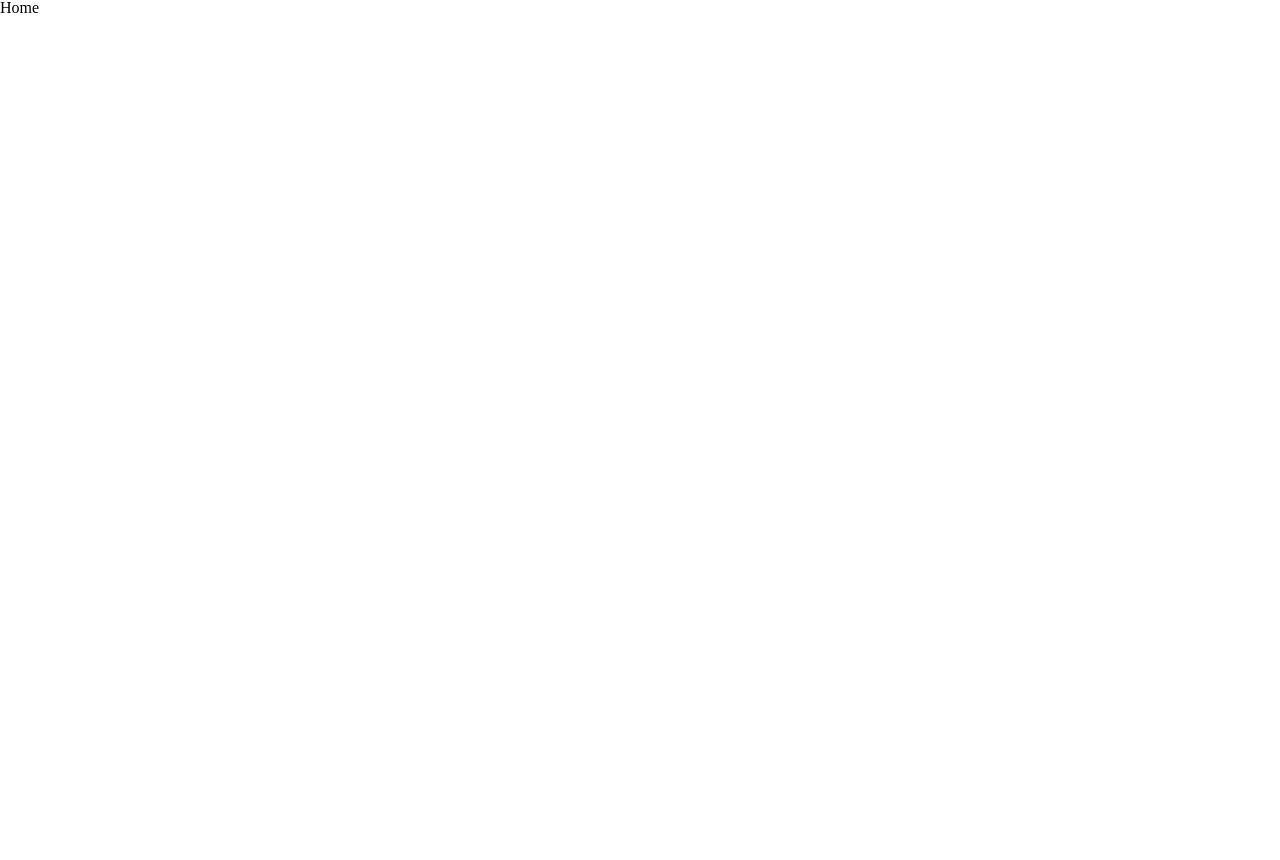
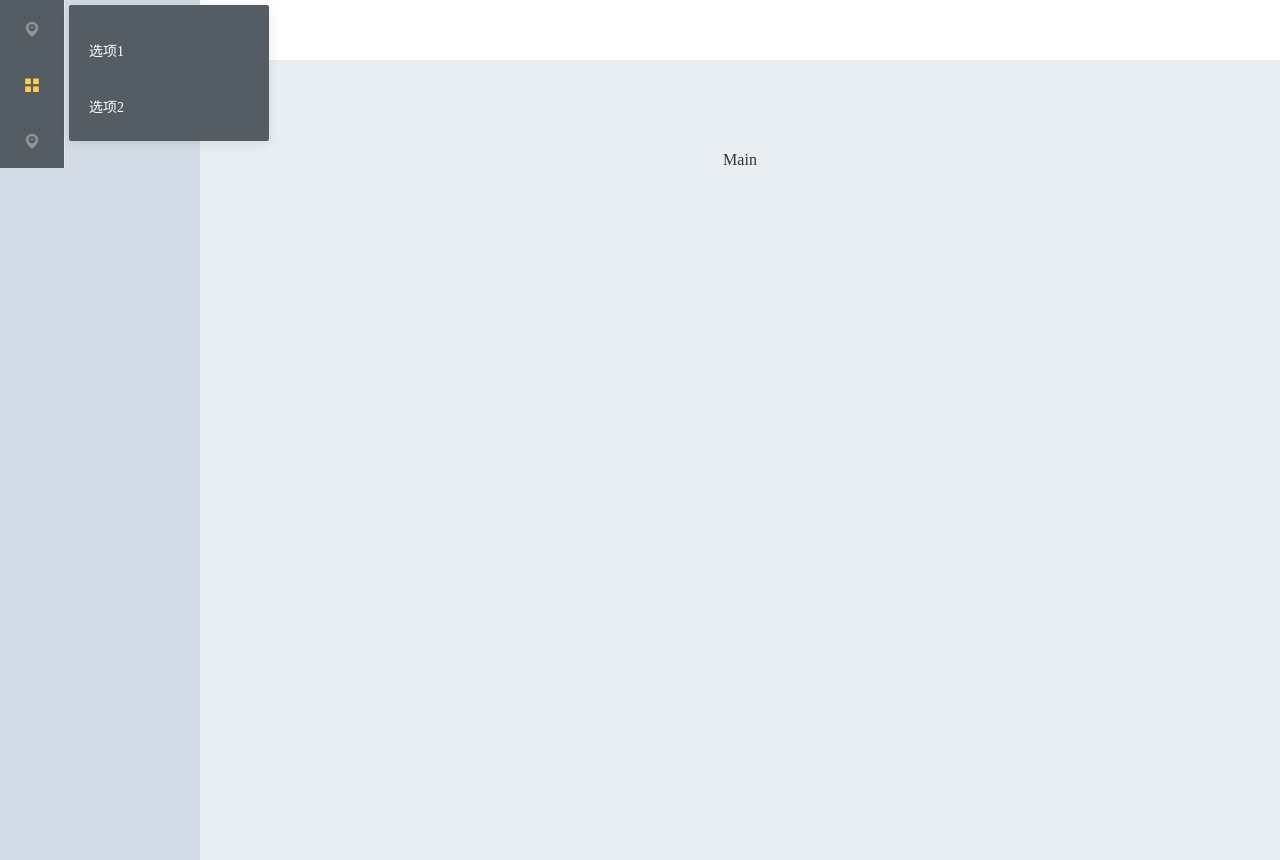
Before and after one commit to RoronuaHong/vue2, a Vue app in the folder v2-management/: page / in a window 1280 px wide. Before the commit the page ends 800 px from the top, so only its background shows below. Built offline with nearby package versions, Linux system fonts and the light colour scheme.

Commit message:
completed navbar part

```diff
--- a/v2-management/src/plugins/element.js
+++ b/v2-management/src/plugins/element.js
@@ -1,5 +1,9 @@
 import Vue from 'vue'
-import { Button, Input, Form, FormItem, Message } from 'element-ui'
+import {
+  Button, Input, Form, FormItem, Message, Aside,
+  Menu, MenuItem, Submenu,
+  Container, Main, Header, Footer, MenuItemGroup
+} from 'element-ui'
 
 Vue.prototype.$message = Message
 
@@ -7,3 +11,12 @@ Vue.use(Button)
 Vue.use(Input)
 Vue.use(Form)
 Vue.use(FormItem)
+Vue.use(Aside)
+Vue.use(Container)
+Vue.use(Main)
+Vue.use(Header)
+Vue.use(Footer)
+Vue.use(Menu)
+Vue.use(MenuItem)
+Vue.use(Submenu)
+Vue.use(MenuItemGroup)
--- a/v2-management/src/request/api.js
+++ b/v2-management/src/request/api.js
@@ -4,7 +4,7 @@ import instance from './request'
 const getCaptchaCodeApi = () => instance.get('/prod-api/captchaImage')
 
 // 登录请求
-const loginApi = params => instance.post('/prod-api/login')
+const loginApi = params => instance.post('/prod-api/login', params)
 
 export {
   getCaptchaCodeApi,
--- a/v2-management/src/request/request.js
+++ b/v2-management/src/request/request.js
@@ -1,4 +1,5 @@
 import axios from 'axios'
+import { Message } from 'element-ui'
 
 const instance = axios.create({
   baseURL: 'http://xue.cnkdl.cn:23683',
@@ -19,7 +20,16 @@ instance.interceptors.request.use(config => {
 
 // 响应拦截器
 instance.interceptors.response.use(res => {
-  return res.data
+  const data = res.data
+
+  if (data.code !== 200) {
+    // 处理失败逻辑
+    Message.error(data.msg || '请求发生错误')
+
+    return Promise.reject(new Error(data.msg || '请求发生错误'))
+  }
+
+  return data
 }, err => {
   console.log(err)
 
--- a/v2-management/src/router/index.ts
+++ b/v2-management/src/router/index.ts
@@ -1,14 +1,14 @@
 import Vue from 'vue'
 import VueRouter, { RouteConfig } from 'vue-router'
-import HomeView from '../views/HomeView.vue'
 
 Vue.use(VueRouter)
 
 const routes: Array<RouteConfig> = [
   {
     path: '/',
-    name: 'home',
-    component: HomeView
+    name: 'mainlayout',
+    // component: () => import(/* webpackChunkName: "layout" */ '../views/layouts/MainLayout.vue')
+    component: () => import(/* webpackChunkName: "layout" */ '../views/layouts/ElMainLayout.vue')
   },
   {
     path: '/login',
@@ -31,4 +31,31 @@ const router = new VueRouter({
   routes
 })
 
+router.beforeEach((to, from, next) => {
+  // 1. 登录页 -> token存在 -> 回首页。
+  // 2. 首页 -> token不存在 -> 登录页。
+  const token = localStorage.getItem('edb-authorization-token')
+
+  // if (to.path === '/login') {
+  //   // 如果当前要跳转的路由是登录页
+  //   if (token) {
+  //     // 如果已经存在 token，说明用户已登录
+  //     next('/')
+  //   } else {
+  //     // 如果没有 token，则继续访问登录页
+  //     next()
+  //   }
+  // } else {
+  //   // 如果当前要跳转的路由不是登录页
+  //   if (token) {
+  //     // 如果存在 token，则用户已登录，继续访问目标路由
+  //     next()
+  //   } else {
+  //     // 如果没有 token，则重定向到登录页
+  //     next('/login')
+  //   }
+  // }
+  next()
+})
+
 export default router
--- /dev/null
+++ b/v2-management/src/views/layouts/ContentView.vue
@@ -0,0 +1,27 @@
+<template>
+  <div class="content-view">
+    ContentView
+  </div>
+</template>
+
+<script>
+export default {
+  name: 'ContentView',
+
+  data () {
+    return {
+
+    }
+  },
+
+  methods: {
+
+  }
+}
+</script>
+
+<style lang="scss" scoped>
+  .content-view {
+    padding: 20px;
+  }
+</style>
--- /dev/null
+++ b/v2-management/src/views/layouts/ElMainLayout.vue
@@ -0,0 +1,121 @@
+<template>
+  <!-- @open="handleOpen" -->
+  <!-- @close="handleClose" -->
+  <div class="main-layout">
+    <el-container>
+      <el-aside width="200px">
+        <el-menu
+          :collapse="isCollapse"
+          uniqued-opened="true"
+          default-active="2"
+          class="el-menu-vertical-demo"
+          background-color="#545c64"
+          text-color="#fff"
+          active-text-color="#ffd04b">
+          <el-submenu index="1">
+            <template slot="title">
+              <i class="el-icon-location"></i>
+              <span>导航一</span>
+            </template>
+            <el-menu-item-group>
+              <el-menu-item index="1-1">选项1</el-menu-item>
+              <el-menu-item index="1-2">选项2</el-menu-item>
+            </el-menu-item-group>
+          </el-submenu>
+          <el-menu-item index="2">
+            <i class="el-icon-menu"></i>
+            <span slot="title">导航二</span>
+          </el-menu-item>
+          <el-submenu index="3">
+            <template slot="title">
+              <i class="el-icon-location"></i>
+              <span>导航三</span>
+            </template>
+            <el-menu-item-group>
+              <el-menu-item index="3-1">选项3</el-menu-item>
+              <el-menu-item index="3-2">选项4</el-menu-item>
+            </el-menu-item-group>
+          </el-submenu>
+        </el-menu>
+      </el-aside>
+      <el-container>
+        <el-header>
+          <el-button icon="el-icon-s-unfold" v-if="!isShow" @click="isShow=!isShow"></el-button>
+          <el-button icon="el-icon-s-fold" v-if="isShow" @click="isShow=!isShow"></el-button>
+        </el-header>
+        <el-main>Main</el-main>
+      </el-container>
+    </el-container>
+  </div>
+</template>
+
+<script>
+export default {
+  name: 'ElMainLayout',
+
+  data () {
+    return {
+      isShow: true,
+      isCollapse: true
+    }
+  },
+
+  methods: {
+    // handleOpen (key, keyPath) {
+    //   console.log(key, keyPath)
+    // },
+    // handleClose (key, keyPath) {
+    //   console.log(key, keyPath)
+    // }
+  }
+}
+</script>
+
+<style lang="scss" scoped>
+  .main-layout {
+    height: 100vh;
+  }
+  .el-header, .el-footer {
+    margin-left: 0;
+    padding-left: 0;
+    text-align: left;
+    line-height: 60px;
+    .el-button {
+      width: 50px;
+      height: 50px;
+      margin: 0;
+      padding: 10px 12px;
+      box-sizing: border-box;
+      font-size: 20px;
+      border: none;
+    }
+  }
+
+  .el-aside {
+    background-color: #D3DCE6;
+    color: #333;
+    text-align: center;
+    line-height: 200px;
+  }
+
+  .el-main {
+    height: 100vh;
+    background-color: #E9EEF3;
+    color: #333;
+    text-align: center;
+    line-height: 160px;
+  }
+
+  body > .el-container {
+    margin-bottom: 40px;
+  }
+
+  .el-container:nth-child(5) .el-aside,
+  .el-container:nth-child(6) .el-aside {
+    line-height: 260px;
+  }
+
+  .el-container:nth-child(7) .el-aside {
+    line-height: 320px;
+  }
+</style>
--- /dev/null
+++ b/v2-management/src/views/layouts/MainHeader.vue
@@ -0,0 +1,29 @@
+<template>
+  <div class="main-header">
+    MainHeader
+    <el-button type="primary" icon="el-icon-s-unfold"></el-button>
+  </div>
+</template>
+
+<script>
+export default {
+  name: 'MainHeader',
+
+  data () {
+    return {
+
+    }
+  },
+
+  methods: {
+
+  }
+}
+</script>
+
+<style lang="scss" scoped>
+  .main-header {
+    height: 84px;
+    box-shadow: 0px 5px 5px #ddd;
+  }
+</style>
--- /dev/null
+++ b/v2-management/src/views/layouts/MainLayout.vue
@@ -0,0 +1,45 @@
+<template>
+  <div class="main-layout">
+    <NavBar></NavBar>
+    <div class="layout-right">
+      <MainHeader></MainHeader>
+      <ContentView></ContentView>
+    </div>
+  </div>
+</template>
+
+<script>
+import NavBar from './NavBar'
+import MainHeader from './MainHeader'
+import ContentView from './ContentView'
+
+export default {
+  name: 'MainLayout',
+
+  data () {
+    return {
+
+    }
+  },
+  components: {
+    NavBar,
+    MainHeader,
+    ContentView
+  },
+
+  methods: {
+
+  }
+}
+</script>
+
+<style lang="scss" scoped>
+  .main-layout {
+    display: flex;
+    width: 100%;
+    height: 100%;
+    .layout-right {
+      flex: 1;
+    }
+  }
+</style>
--- /dev/null
+++ b/v2-management/src/views/layouts/NavBar.vue
@@ -0,0 +1,33 @@
+<template>
+  <div class="navbar">
+
+  </div>
+</template>
+
+<script>
+export default {
+  name: 'NavBar',
+
+  data () {
+    return {
+
+    }
+  },
+
+  methods: {
+
+  }
+}
+</script>
+
+<style lang="scss" scoped>
+  .navbar {
+    width: 220px;
+    height: 100%;
+    background: #304156;
+    box-shadow: 5px 0 5px #eee;
+    .el-menu {
+      border: none;
+    }
+  }
+</style>
```
Also changed, not shown: v2-management/src/views/login/LoginView.vue (+20 -7 lines).
